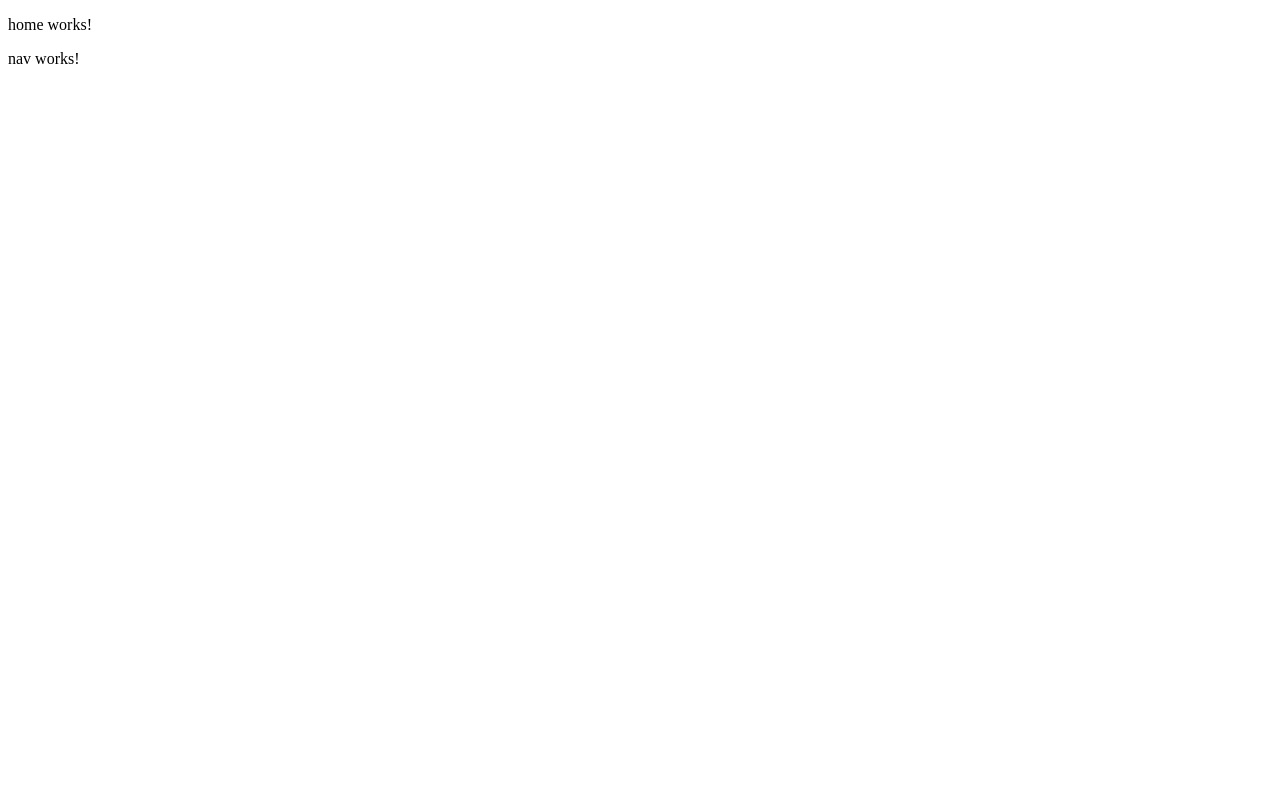
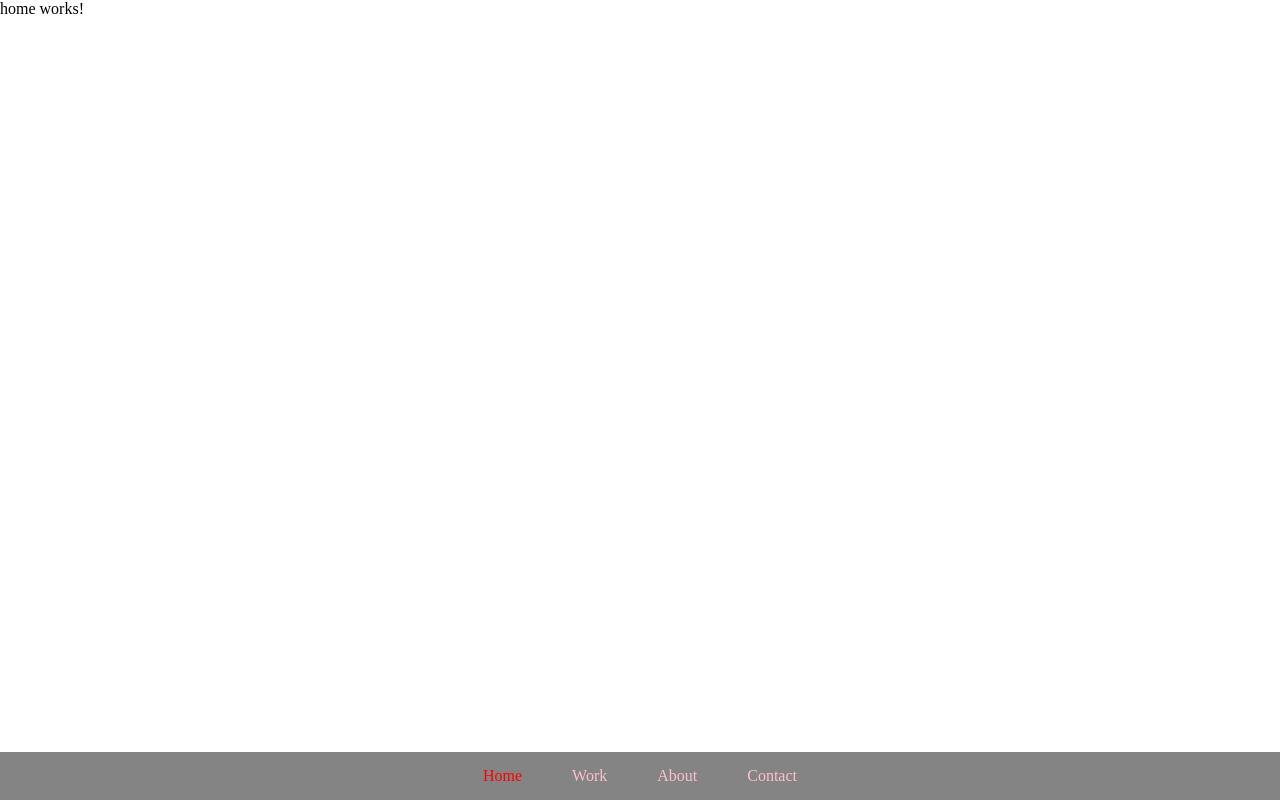
Before and after one commit to Hortasha/portfolio, an Angular app: page /home in a window 1280 px wide. Built offline with nearby package versions, Linux system fonts and the light colour scheme.

Commit message:
fixed navigation

```diff
--- a/src/app/components/nav/nav.component.html
+++ b/src/app/components/nav/nav.component.html
@@ -1,3 +1,8 @@
-<p>
-  nav works!
-</p>
+<div class="push">
+</div>
+<nav>
+  <a routerLink="/home" routerLinkActive="active">Home</a>
+  <a routerLink="/work" routerLinkActive="active">Work</a>
+  <a routerLink="/about" routerLinkActive="active">About</a>
+  <a routerLink="/contact" routerLinkActive="active">Contact</a>
+</nav>
--- a/src/app/components/nav/nav.component.scss
+++ b/src/app/components/nav/nav.component.scss
@@ -0,0 +1,27 @@
+nav {
+    position: fixed;
+    bottom: 0;
+    background-color: rgba(11, 11, 11, 0.5);
+    width: 100%;
+    text-align: center;
+    z-index: 999;
+
+    & a {
+        text-decoration: none;
+        display: inline-block;
+        color: pink;
+        padding: 15px 25px;
+
+        &:hover {
+            color: white;
+        }
+
+        &.active {
+            color: red;
+        }
+    }
+}
+
+.push {
+    height: 75px;
+}
--- a/src/app/pages/about/about.component.html
+++ b/src/app/pages/about/about.component.html
@@ -1,6 +1,5 @@
-<p>
-  about works!
-</p>
+<div class="content">
 
-
+</div>
+<p>Hello</p>
 <app-nav></app-nav>
--- a/src/app/pages/about/about.component.scss
+++ b/src/app/pages/about/about.component.scss
@@ -0,0 +1,3 @@
+.content {
+    height: 200vh;
+}
--- a/src/styles.scss
+++ b/src/styles.scss
@@ -1 +1,8 @@
 /* You can add global styles to this file, and also import other style files */
+html, body {
+    height: 100%;
+}
+
+* {
+    margin: 0;
+}
```
